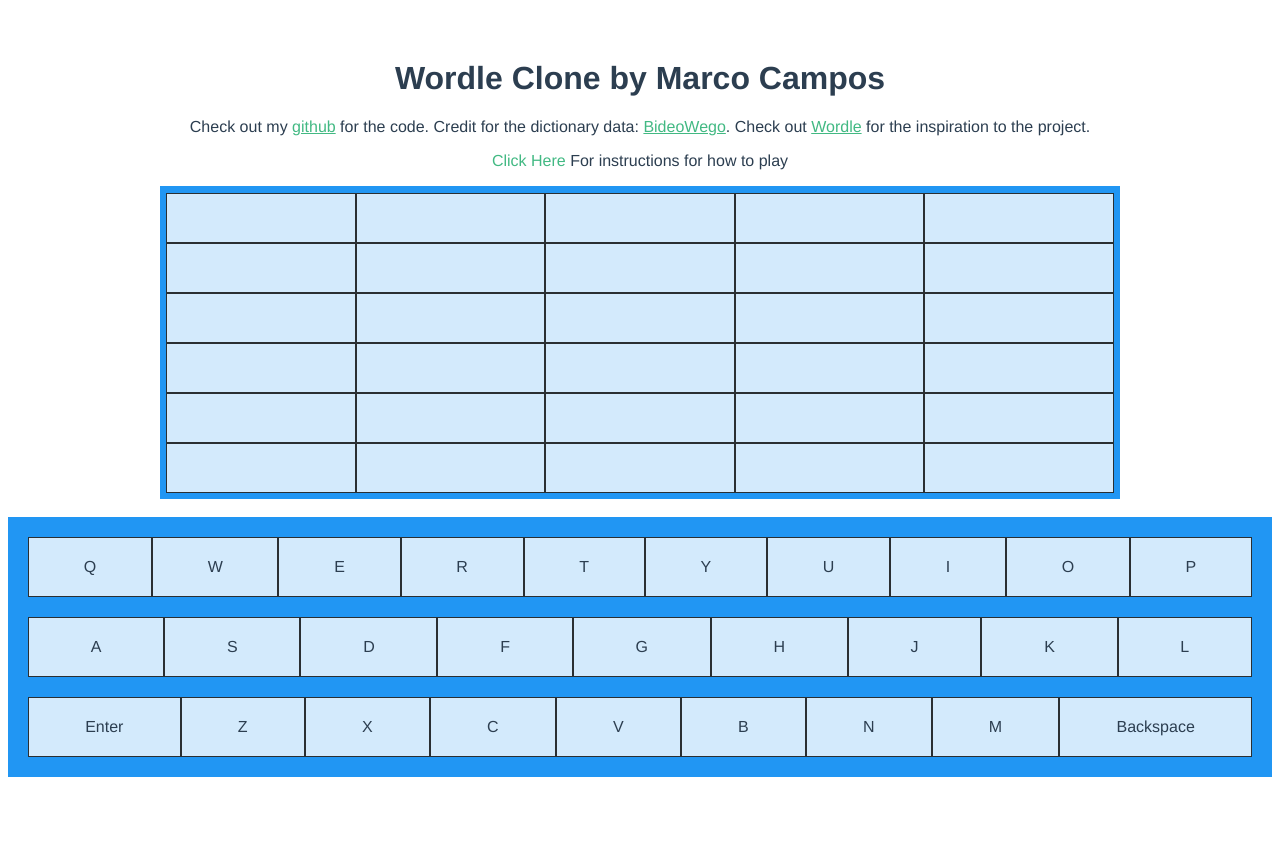
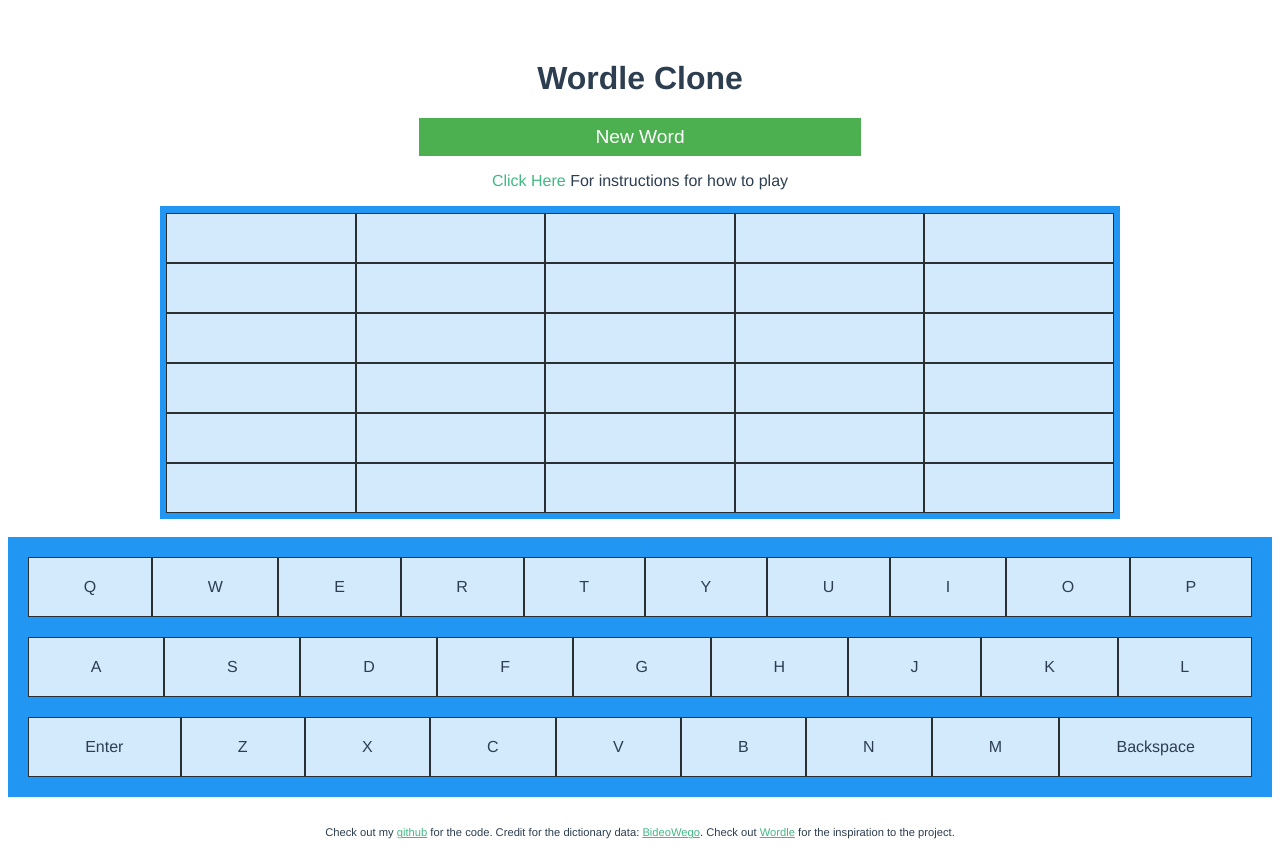
Before and after one commit to marco-campos/wordl-clone, a Vue app: page / in a window 1280 px wide. Before the commit the page ends 800 px from the top, so only its background shows below. Built offline with nearby package versions, Linux system fonts and the light colour scheme.

Commit message:
Added a button to get a new game

```diff
--- a/src/App.vue
+++ b/src/App.vue
@@ -1,6 +1,6 @@
 <template>
   <div id="app">
-    <HelloWorld msg="Wordle Clone by Marco Campos"/>
+    <HelloWorld msg="Wordle Clone"/>
   </div>
 </template>
 
--- a/src/components/HelloWorld.vue
+++ b/src/components/HelloWorld.vue
@@ -1,11 +1,9 @@
 <template>
   <div class="hello">
     <h1>{{ msg }}</h1>
-    <p>
-      Check out my <a href="https://github.com/marco-campos" target="_blank" rel="noopener">github</a> for the code. Credit for the dictionary data: <a href="https://gist.github.com/BideoWego/60fbd40d5d1f0f1beca11ba95221dd38">
-BideoWego</a>. Check out <a href="https://www.powerlanguage.co.uk/wordle/">Wordle</a> for the inspiration to the project.</p>
     <!-- For testing purposes the following line gives us the word -->
-   <!--<p>Random word: {{randomWord}}</p> -->
+   <!-- <p>Random word: {{randomWord}}</p> -->
+  <button class="button" @click="reloadPage" id="reload">New Word</button>
     <p v-if="!helpDisplay"><a @click="toggleHelp">Click Here</a> For instructions for how to play</p>
     <div v-if="helpDisplay" class="help">Guess the WORDLE in 6 tries. <br>
 
@@ -92,6 +90,12 @@ After each guess, the color of the tiles will change to show how close your gues
 
   </div>
 
+    <br>
+    <footer>
+        <p class="info">
+      Check out my <a href="https://github.com/marco-campos" target="_blank" rel="noopener">github</a> for the code. Credit for the dictionary data: <a href="https://gist.github.com/BideoWego/60fbd40d5d1f0f1beca11ba95221dd38">
+BideoWego</a>. Check out <a href="https://www.powerlanguage.co.uk/wordle/">Wordle</a> for the inspiration to the project.</p>
+    </footer>
 
   </div>
 </template>
@@ -119,35 +123,6 @@ export default {
       randomWordKey: null,
       playerWon: false,
       helpDisplay: false,
-      keyboardColors:{
-        "Q":0,
-        "W":0,
-        "E":0,
-        "R":0,
-        "T":0,
-        "Y":0,
-        "U":0,
-        "I":0,
-        "O":0,
-        "P":0,
-        "A":0,
-        "S":0,
-        "D":0,
-        "F":0,
-        "G":0,
-        "H":0,
-        "J":0,
-        "K":0,
-        "L":0,
-        "Z":0,
-        "X":0,
-        "C":0,
-        "V":0,
-        "B":0,
-        "N":0,
-        "M":0,
-
-      }
     }
   },
   mounted(){
@@ -155,6 +130,9 @@ export default {
 
   },
   methods:{
+    reloadPage(){
+    window.location.reload()
+  },
     toggleHelp(){
       this.helpDisplay = !this.helpDisplay
     },
@@ -310,6 +288,44 @@ li {
 a {
   color: #42b983;
 }
+.button {
+  position: relative;
+  background-color: #4CAF50;
+  border: none;
+  font-size: 1.2rem;
+  color: #FFFFFF;
+  padding: 0.5rem;
+  width: 35%;
+  text-align: center;
+  transition-duration: 0.4s;
+  text-decoration: none;
+  overflow: hidden;
+  cursor: pointer;
+}
+
+.button:after {
+  content: "";
+  background: #f1f1f1;
+  display: block;
+  position: absolute;
+  padding-top: 300%;
+  padding-left: 350%;
+  margin-left: -20px !important;
+  margin-top: -120%;
+  opacity: 0;
+  transition: all 0.8s
+}
+
+.button:active:after {
+  padding: 0;
+  margin: 0;
+  opacity: 1;
+  transition: 0s
+}
+
+.info{
+  font-size: 0.7rem
+}
 .grid-container {
   display: grid;
   grid-template-columns: auto auto auto auto auto;
```
